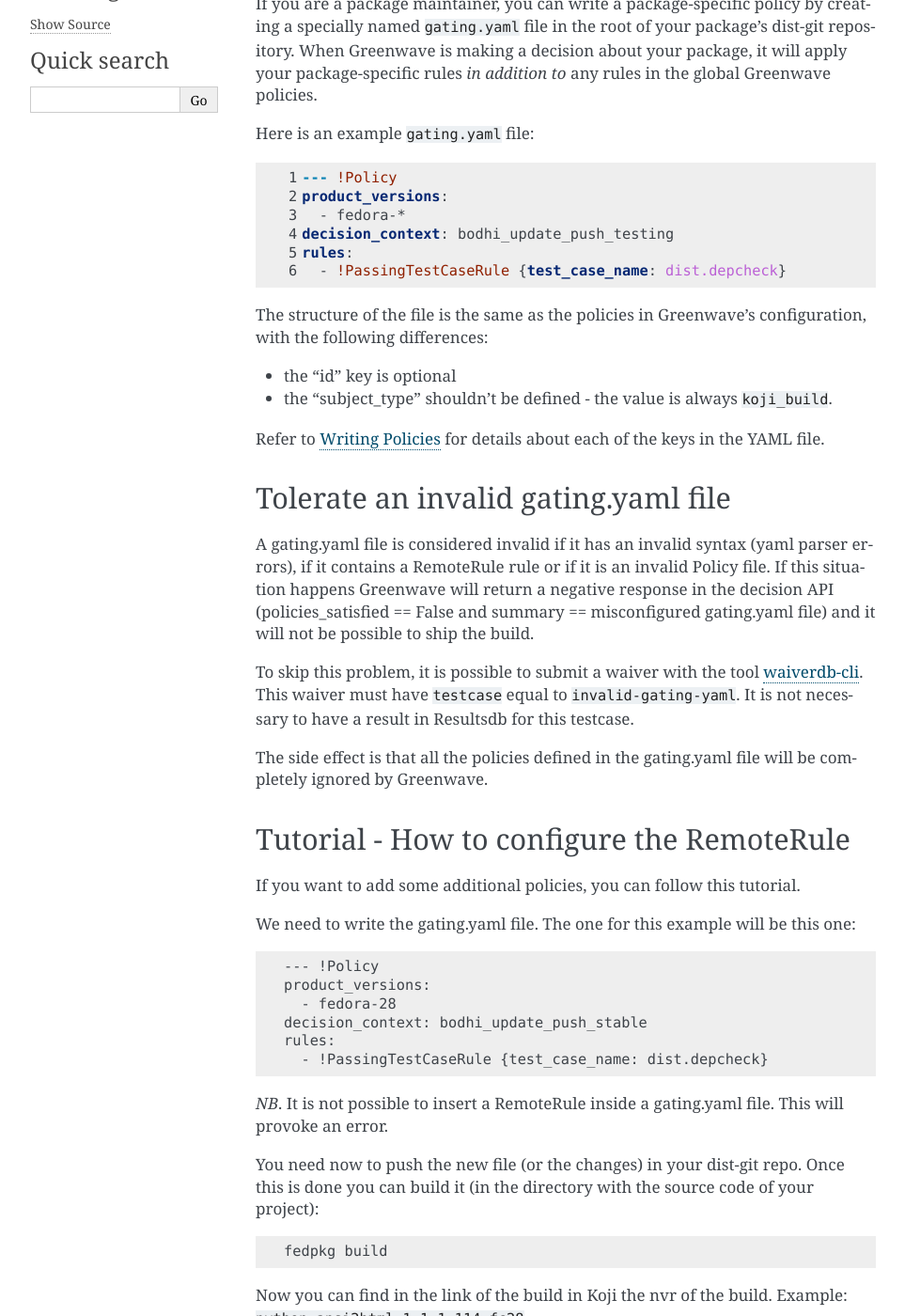
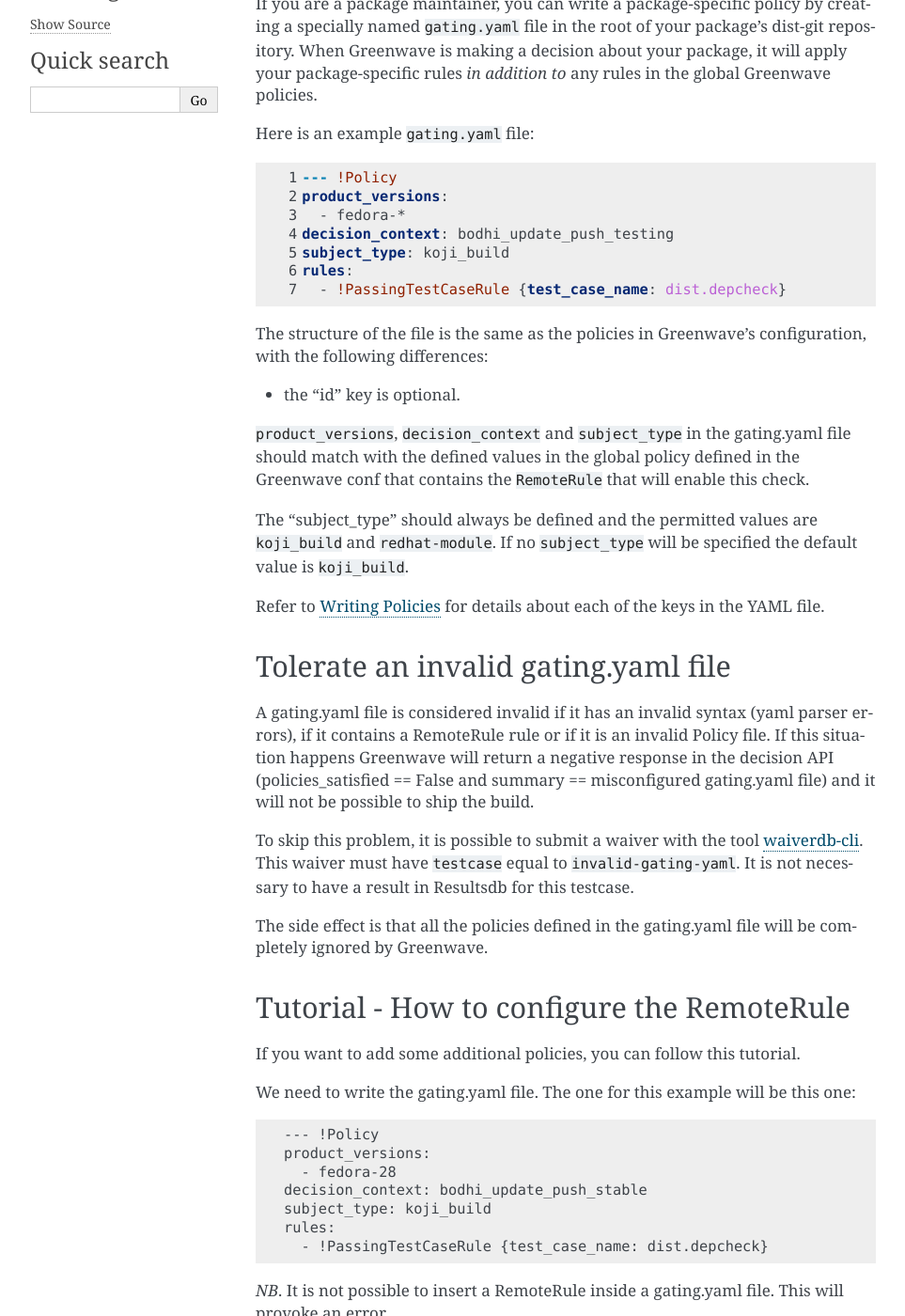
Before and after one commit to release-engineering/greenwave, a Sphinx documentation site: the page built from docs/package-specific-policies.rst, in a window 1280 px wide and 1400 px high, scrolled down 240 px. Shown: the whole window at 94% size, without its empty margins (148-1111 px from the left). Built offline with Sphinx 7.4.7, drawn with Linux system fonts in a browser that asks for light colours; pages that are not in the unit, such as notebooks, are missing from menus.

Commit message:
Updating the gating.yaml docs with redhat-modules
It is recently possible to enable the remote gating also for
redhat-modules. Updating the docs to describe that now is mandatory
to specify the subject_type and that most fields should have the
same value as in the global policy.

```diff
--- a/docs/package-specific-policies.rst
+++ b/docs/package-specific-policies.rst
@@ -23,14 +23,23 @@ Here is an example :file:`gating.yaml` file:
    product_versions:
      - fedora-*
    decision_context: bodhi_update_push_testing
+   subject_type: koji_build
    rules:
      - !PassingTestCaseRule {test_case_name: dist.depcheck}
 
 The structure of the file is the same as the policies in Greenwave's
 configuration, with the following differences:
 
-* the "id" key is optional
-* the "subject_type" shouldn't be defined - the value is always ``koji_build``.
+* the "id" key is optional.
+
+``product_versions``, ``decision_context`` and ``subject_type`` in the
+gating.yaml file should match with the defined values in the global
+policy defined in the Greenwave conf that contains the ``RemoteRule``
+that will enable this check.
+
+The "subject_type" should always be defined and the permitted values are
+``koji_build`` and ``redhat-module``. If no ``subject_type`` will be
+specified the default value is ``koji_build``.
 
 Refer to :doc:`policies` for details about each of the keys in the YAML file.
 
@@ -73,6 +82,7 @@ be this one:
         product_versions:
           - fedora-28
         decision_context: bodhi_update_push_stable
+        subject_type: koji_build
         rules:
           - !PassingTestCaseRule {test_case_name: dist.depcheck}
 
```
